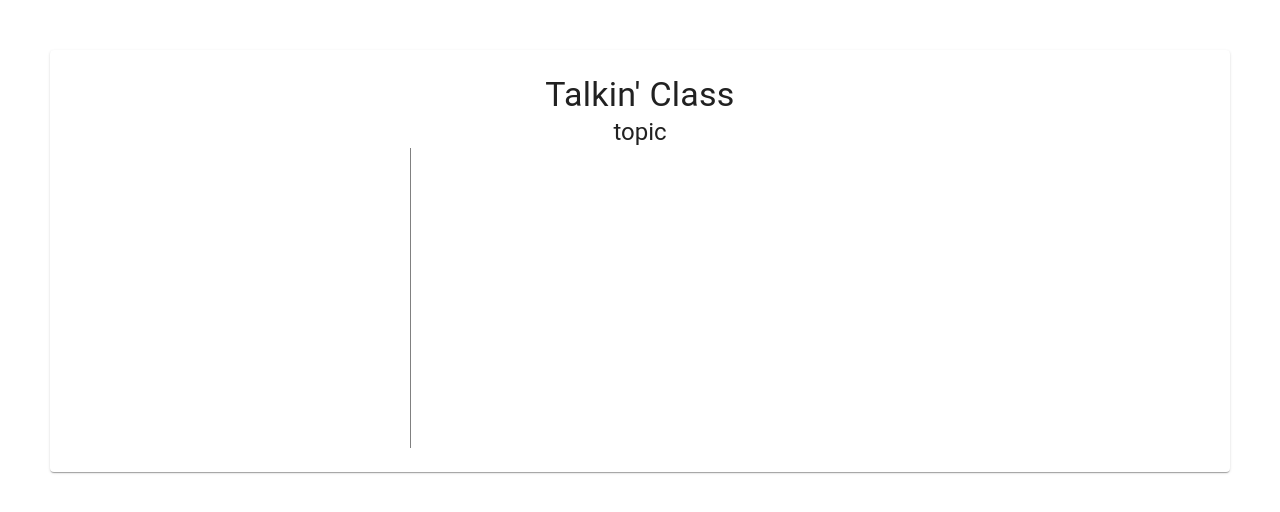
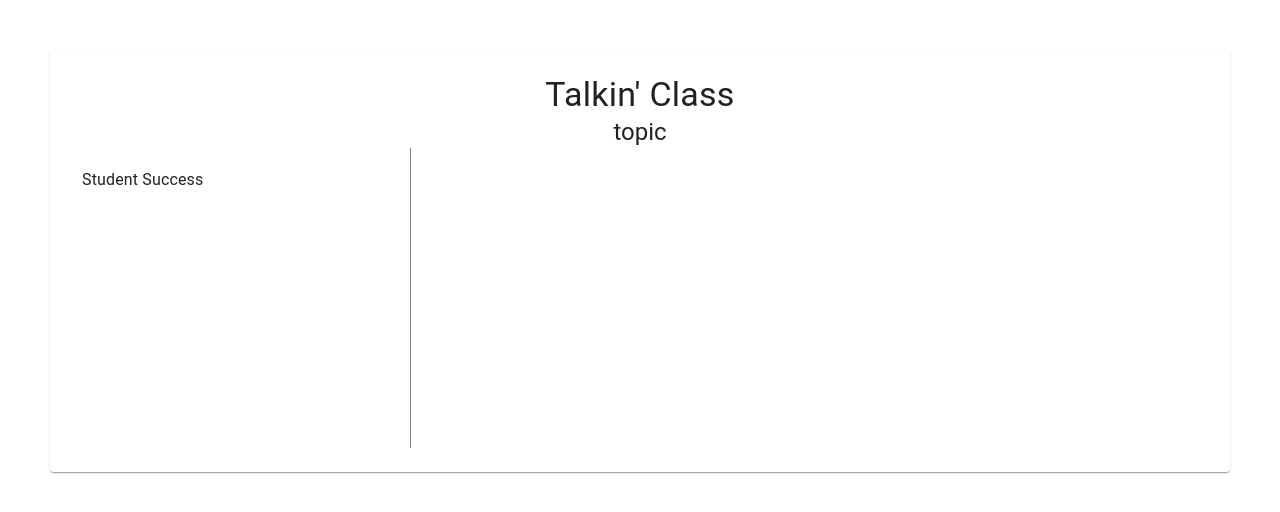
Before and after one commit to andylushman/talkin-class, a React (Create React App) app: page / in a window 1280 px wide. Shown: the top 512 px of the page. Built offline with nearby package versions, Linux system fonts and the light colour scheme.

Commit message:
added list and list item

```diff
--- a/src/Dashboard.js
+++ b/src/Dashboard.js
@@ -2,6 +2,9 @@ import React from 'react';
 import Paper from '@material-ui/core/Paper';
 import Typography from '@material-ui/core/Typography';
 import { makeStyles } from '@material-ui/core/styles';
+import List from '@material-ui/core/List';
+import ListItem from '@material-ui/core/ListItem';
+import ListItemText from '@material-ui/core/ListItemText';
 
 const useStyles = makeStyles(theme => ({
   root: {
@@ -41,7 +44,15 @@ export default function Dashboard() {
           topic
         </Typography>
         <div className={classes.flex}>
-          <div className={classes.topicsWindow}></div>
+          <div className={classes.topicsWindow}>
+            <List>
+              {['Student Success'].map(topic => (
+                <ListItem key={topic} button>
+                  <ListItemText primary={topic} />
+                </ListItem>
+              ))}
+            </List>
+          </div>
           <div className={classes.chatWindow}></div>
         </div>
         <div className={classes.flex}></div>
```
